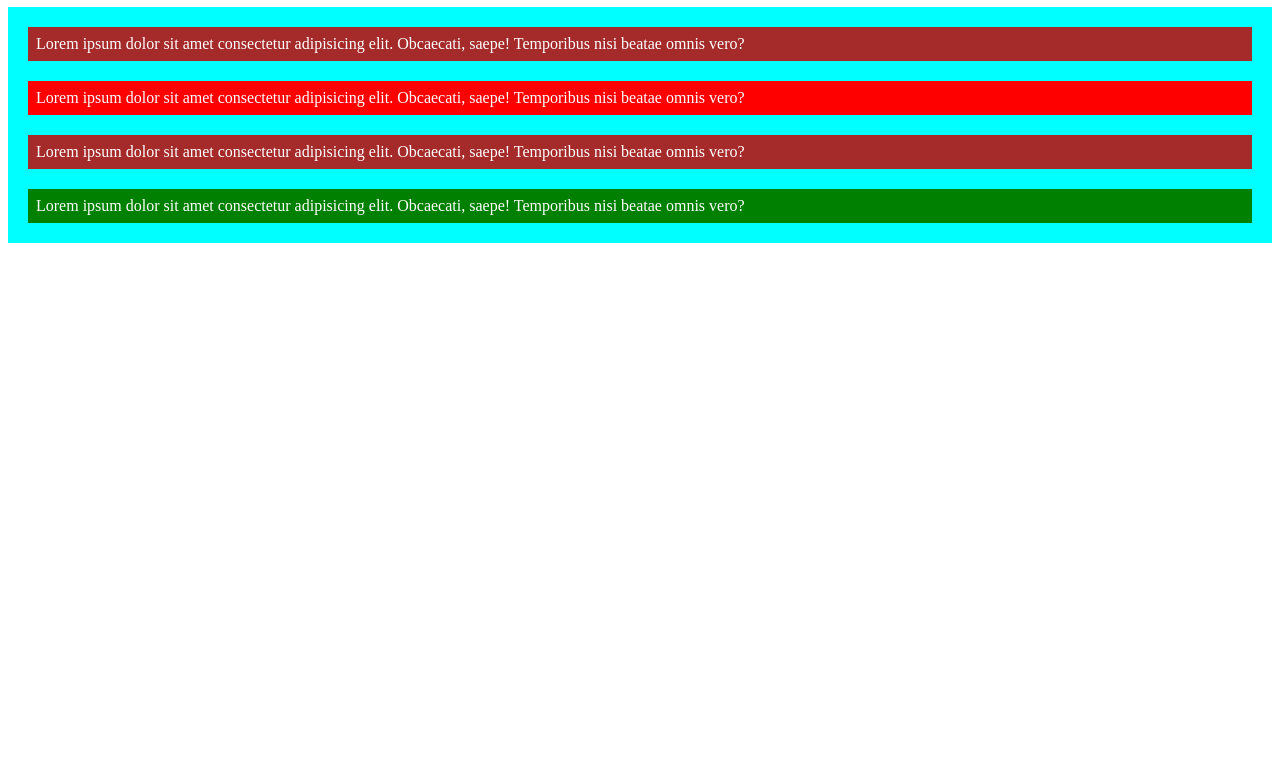
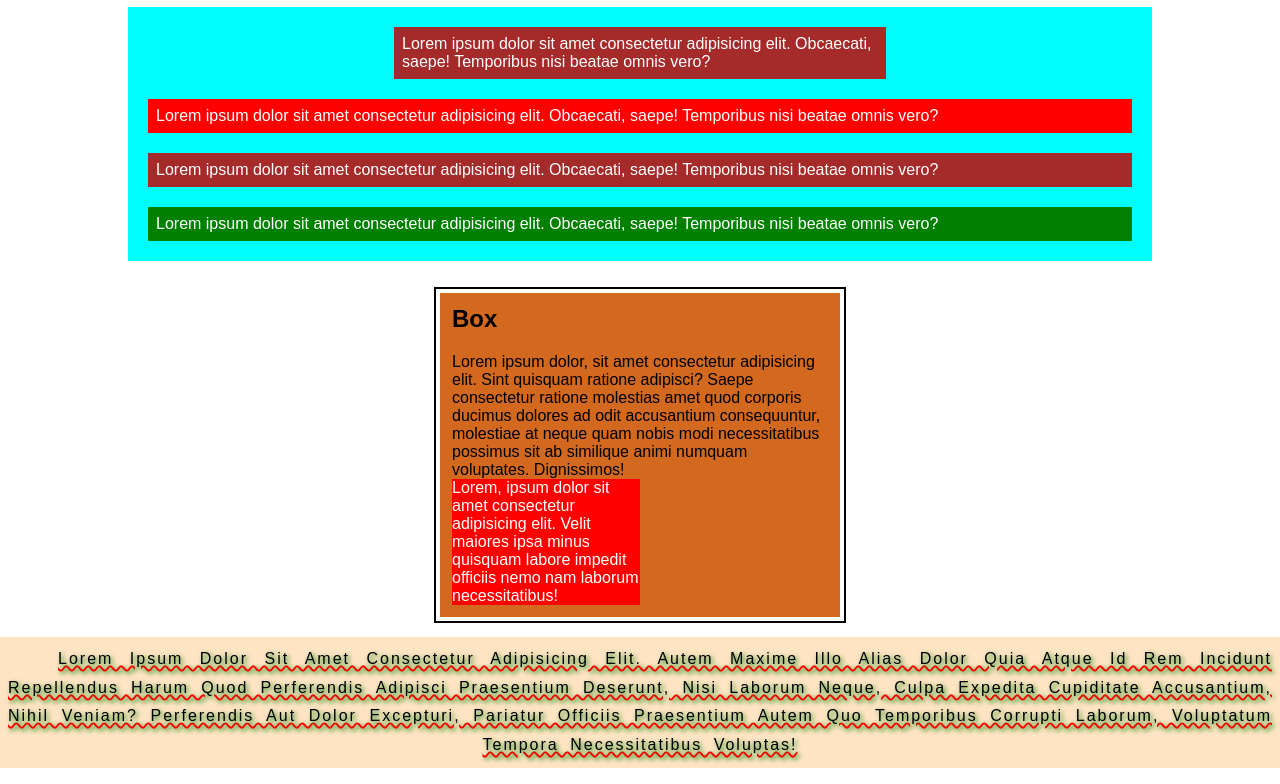
Before and after one commit to K-Kelvin/html-introduction, a plain HTML site: page learning-css/margin-and-padding.html in a window 1280 px wide. Shown: the part 73-857 px from the top of the page. Before the commit the page ends 800 px from the top, so only its background shows below. Drawn offline with Linux system fonts and the light colour scheme.

Commit message:
feat: add text formatting styles

```diff
--- a/learning-css/margin-and-padding.html
+++ b/learning-css/margin-and-padding.html
@@ -3,8 +3,25 @@
     <head>
         <meta charset="UTF-8" />
         <meta name="viewport" content="width=device-width, initial-scale=1.0" />
+
         <title>Margin and Padding</title>
         <style>
+            * {
+                /* assigning widths and heights will mean that that is the total width and height */
+                box-sizing: border-box;
+
+                /* assigning widths and heights will mean that that is NOT the total width and height */
+                /* box-sizing: content-box; */
+            }
+
+            html,
+            body {
+                box-sizing: border-box;
+                margin: 0;
+                padding: 0;
+                font-family: Arial, Helvetica, sans-serif;
+            }
+
             .parent {
                 background-color: aqua;
             }
@@ -34,12 +51,38 @@
             /* .parent .child ~ .child {
                 background-color: blue;
             } */
+
+            /* Centering an element using margin auto */
+            .parent .child:first-child {
+                width: 50%;
+                margin-left: auto;
+                margin-right: auto;
+            }
+
+            .box {
+                background-color: chocolate;
+                margin-top: 32px;
+                padding: 12px;
+            }
+
+            .container {
+                width: 100%;
+                max-width: 1024px;
+                margin-left: auto;
+                margin-right: auto;
+            }
+
+            .ellipsis {
+                white-space: nowrap;
+                overflow: hidden;
+                text-overflow: ellipsis;
+            }
         </style>
     </head>
     <body>
-        <h1>Margin and Padding</h1>
+        <h1 class="container">Margin and Padding</h1>
 
-        <div class="parent">
+        <div class="parent container">
             <div class="child">
                 Lorem ipsum dolor sit amet consectetur adipisicing elit. Obcaecati,
                 saepe! Temporibus nisi beatae omnis vero?
@@ -57,5 +100,55 @@
                 saepe! Temporibus nisi beatae omnis vero?
             </div>
         </div>
+
+        <div
+            class="box container"
+            style="
+                width: 100%;
+                max-width: 400px;
+                height: auto;
+                overflow: auto;
+                outline: 2px solid black;
+                outline-offset: 4px;
+            "
+        >
+            <h2 style="margin-top: 0">Box</h2>
+            Lorem ipsum dolor, sit amet consectetur adipisicing elit. Sint quisquam
+            ratione adipisci? Saepe consectetur ratione molestias amet quod corporis
+            ducimus dolores ad odit accusantium consequuntur, molestiae at neque quam
+            nobis modi necessitatibus possimus sit ab similique animi numquam
+            voluptates. Dignissimos!
+
+            <div style="background-color: red; width: 50%; color: white">
+                Lorem, ipsum dolor sit amet consectetur adipisicing elit. Velit maiores
+                ipsa minus quisquam labore impedit officiis nemo nam laborum
+                necessitatibus!
+            </div>
+        </div>
+
+        <!-- class="ellipsis" -->
+        <p
+            style="
+                background-color: bisque;
+                padding: 8px;
+                margin-top: 20px;
+                text-align: justify;
+                text-align-last: center;
+                text-decoration: underline red wavy 2px;
+                text-transform: capitalize;
+                text-indent: 50px;
+                line-height: 1.8;
+                letter-spacing: 2px;
+                word-spacing: 5px;
+                text-shadow: 2px 2px 5px green;
+            "
+        >
+            Lorem ipsum dolor sit amet consectetur adipisicing elit. Autem maxime illo
+            alias dolor quia atque id rem incidunt repellendus harum quod perferendis
+            adipisci praesentium deserunt, nisi laborum neque, culpa expedita cupiditate
+            accusantium, nihil veniam? Perferendis aut dolor excepturi, pariatur
+            officiis praesentium autem quo temporibus corrupti laborum, voluptatum
+            tempora necessitatibus voluptas!
+        </p>
     </body>
 </html>
```
